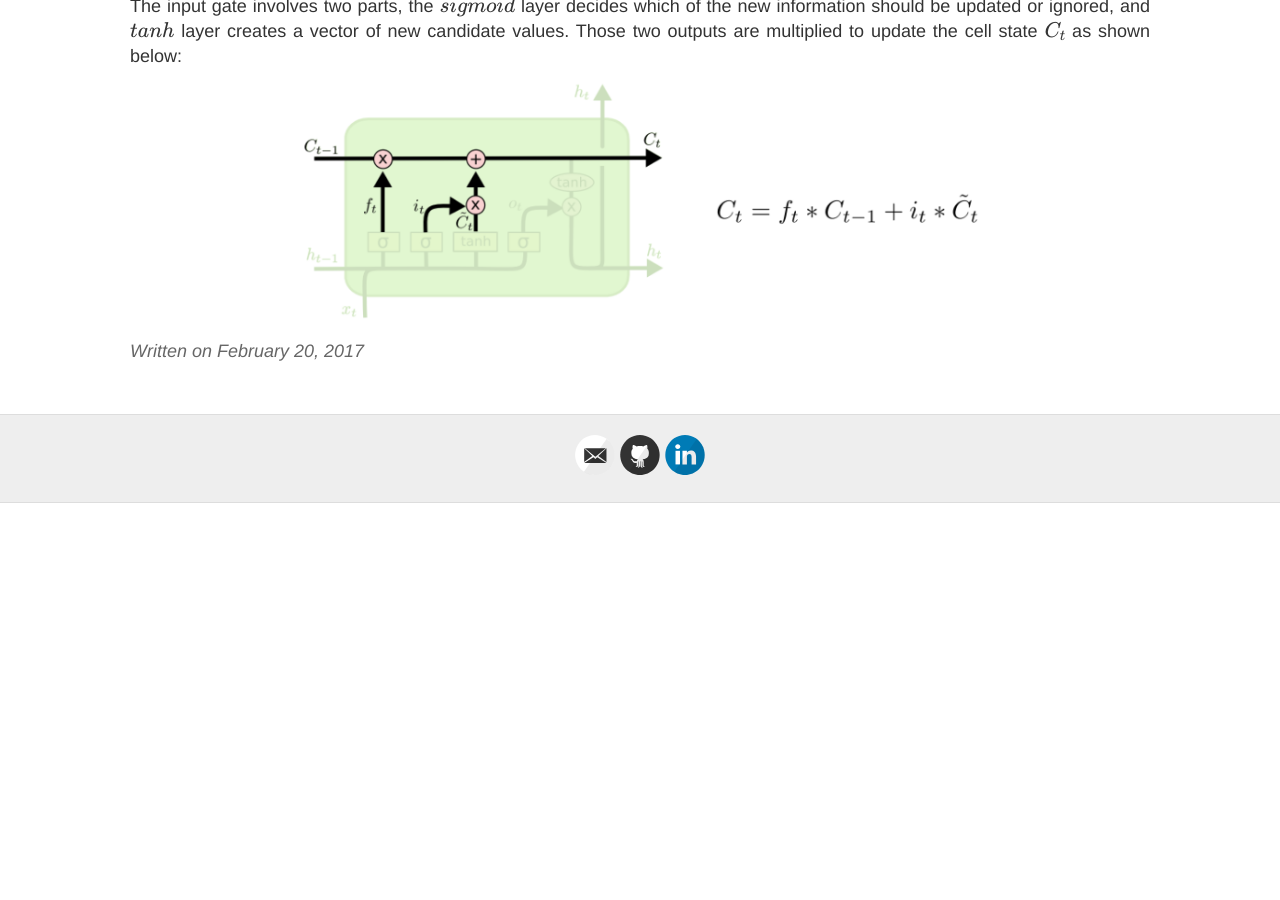
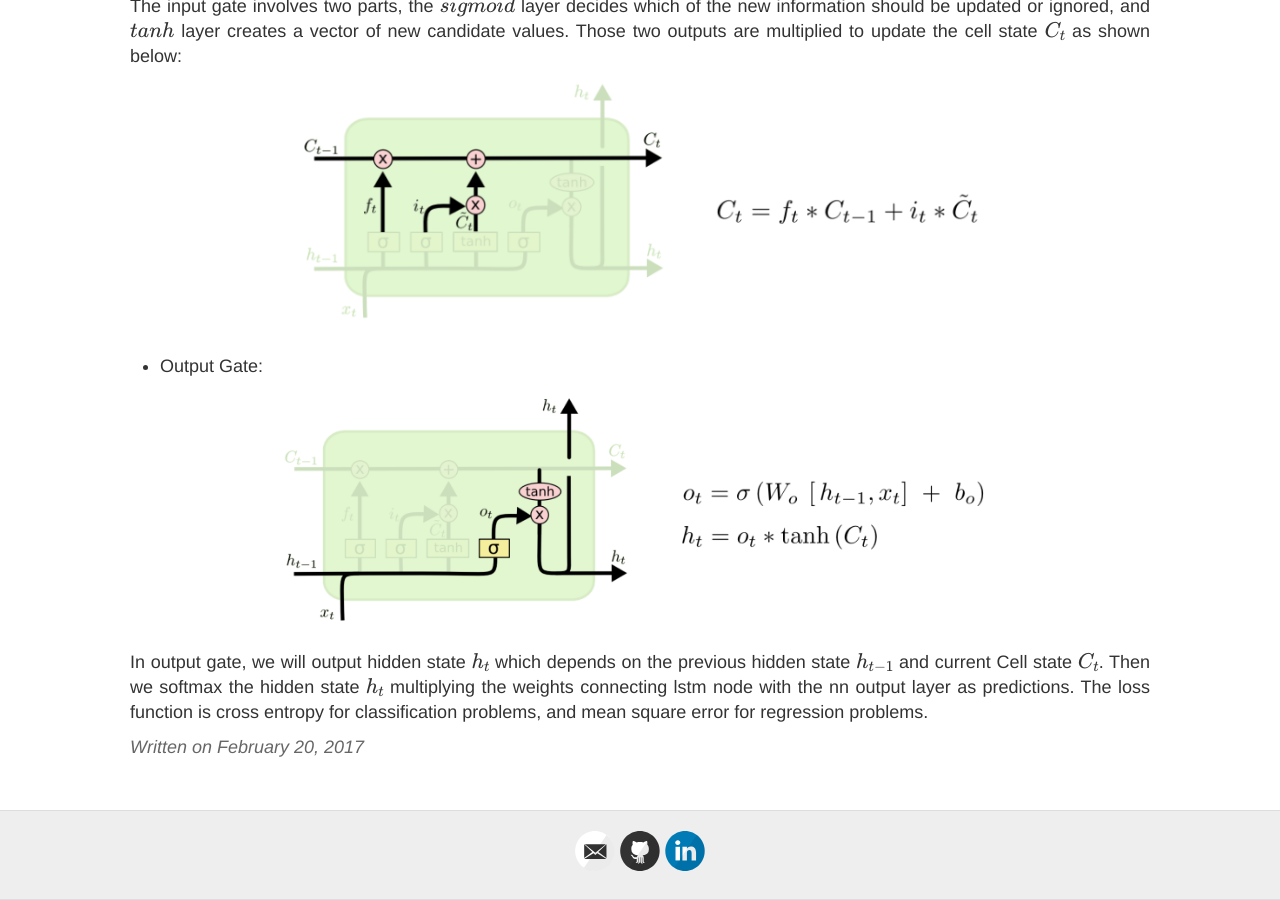
Before and after one commit to xiaojunzhao/xiaojunzhao.github.io, a Jekyll site: the page built from _posts/2017-02-20-LSTM.md, in a window 1280 px wide and 900 px high, scrolled down 1587 px. Built offline with Jekyll 4.4.1, drawn with Linux system fonts in a browser that asks for light colours; formulas are drawn with MathJax 3; before the commit the page ends 2090 px from its top, so only the background shows below that.

Commit message:
Update 2017-02-20-LSTM.md

```diff
--- a/_posts/2017-02-20-LSTM.md
+++ b/_posts/2017-02-20-LSTM.md
@@ -29,3 +29,10 @@ permalink: blog/LSTM/
 <center>
 <img src="/images/input1.png" class="center" style="width: 70%; height: 70%" >
 </center>
+
+* Output Gate:
+<center>
+<img src="/images/output.png" class="center" style="width: 70%; height: 70%" >
+</center>
+
+<p style='text-align: justify;'> In output gate, we will output hidden state \(h_{t}\) which depends on the previous hidden state \(h_{t-1}\) and current Cell state \(C_t\). Then we softmax the hidden state \(h_t\) multiplying the weights connecting lstm node with the nn output layer as predictions. The loss function is cross entropy for classification problems, and mean square error for regression problems.</p>
```
